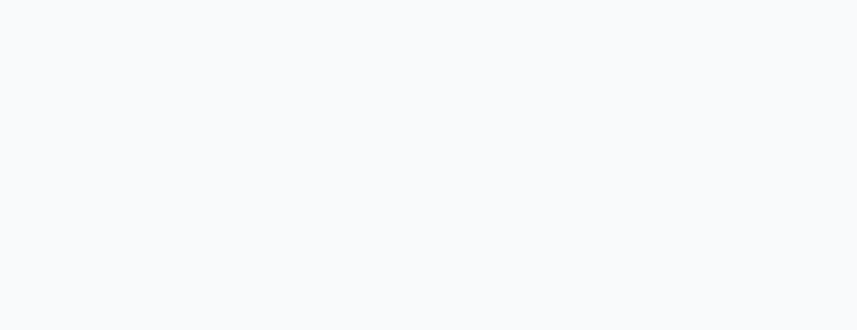
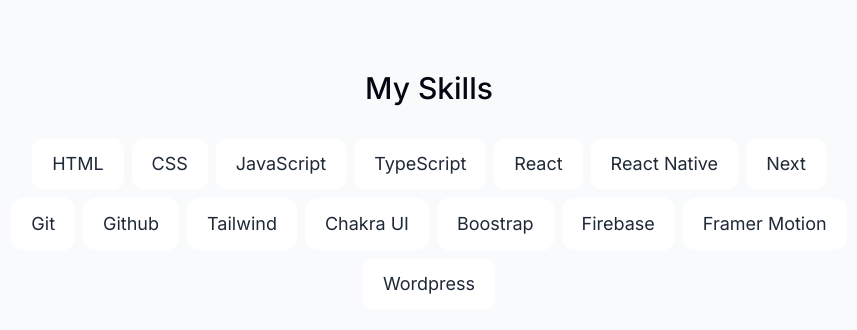
Before and after one commit to DealWithMuhammad/Portfolio, a Next.js app: page /en in a window 1280 px wide. Shown: the part 2394-2724 px from the top of the page, without its empty margins (211-1068 px from the left). Before the commit the page ends 2464 px from the top, so only its background shows below. Built offline with nearby package versions, Linux system fonts and the light colour scheme; no server answers.

Commit message:
feat: add skills

```diff
--- a/app/[locale]/page.tsx
+++ b/app/[locale]/page.tsx
@@ -21,7 +21,7 @@
       <SectionDivider />
       {/* <About /> */}
       <Projects />
-      {/* <Skills /> */}
+      <Skills />
       {/* <Experience isMobile={isMobile} /> */}
       {/* <Contact /> */}
     </main>
--- a/components/About.tsx
+++ b/components/About.tsx
@@ -1,16 +1,16 @@
-"use client"
+"use client";
 
-import React from "react"
-import { motion } from "framer-motion"
-import SectionHeading from "./SectionHeading"
-import { useSectionInView } from "@/lib/hooks"
-import { useLocale, useTranslations } from "next-intl"
+import React from "react";
+import { motion } from "framer-motion";
+import SectionHeading from "./SectionHeading";
+import { useSectionInView } from "@/lib/hooks";
+import { useLocale, useTranslations } from "next-intl";
 
 export default function About() {
-  const { ref } = useSectionInView("About")
-  const t = useTranslations("AboutSection")
-  const sectionLan = useTranslations("SectionName")
-  const activeLocale = useLocale()
+  const { ref } = useSectionInView("About");
+  const t = useTranslations("AboutSection");
+  const sectionLan = useTranslations("SectionName");
+  const activeLocale = useLocale();
 
   return (
     <motion.section
@@ -43,7 +43,7 @@
             As a freshman, I got my feet wet with the basics of computer
             science, databases, and Python. But what truly sparked my passion
             was a course on semantic publishing—there, I used HTML and CSS to
-            create a webpage dedicated to my favorite figure skater, {" "}
+            create a webpage dedicated to my favorite figure skater,{" "}
             <a
               href="https://en.wikipedia.org/wiki/Yuzuru_Hanyu"
               target="_blank"
@@ -84,8 +84,11 @@
             </span>
             I thrive on programming challenges and enjoy working with teams to
             solve complex problems. I specialize in technologies such as
-            <span className="font-medium italic"> React, Next.js and Vue</span>,
-            and have a solid understanding of{" "}
+            <span className="font-medium italic">
+              {" "}
+              React, React Naitve and Next.js
+            </span>
+            , and have a solid understanding of{" "}
             <span className="font-medium italic">
               JavaScript, TypeScript and HTML/CSS
             </span>
@@ -106,5 +109,5 @@
         </>
       )}
     </motion.section>
-  )
+  );
 }
--- a/lib/data.ts
+++ b/lib/data.ts
@@ -137,19 +137,14 @@
     "JavaScript",
     "TypeScript",
     "React",
+    "React Native",
     "Next",
-    "Vue2",
-    "Vue3",
-    "Node",
-    "Express",
     "Git",
     "Github",
     "Tailwind",
     "Chakra UI",
     "Boostrap",
-    "Prisma",
-    "MongoDB",
+    "Firebase",
     "Framer Motion",
-    "d3",
-    "UI/UX"
+    "Wordpress"
 ]
```
